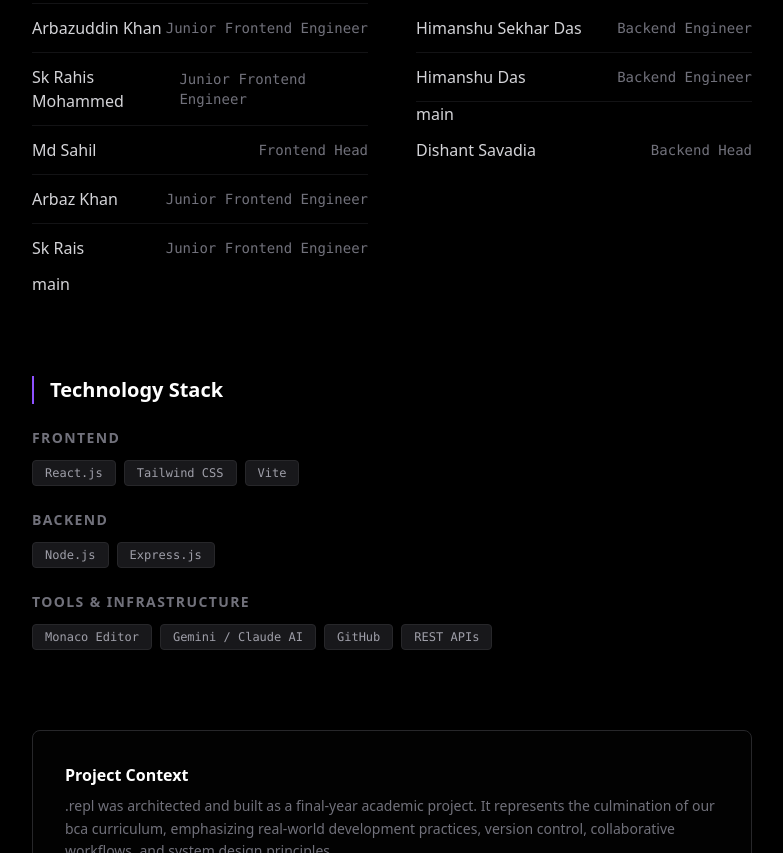
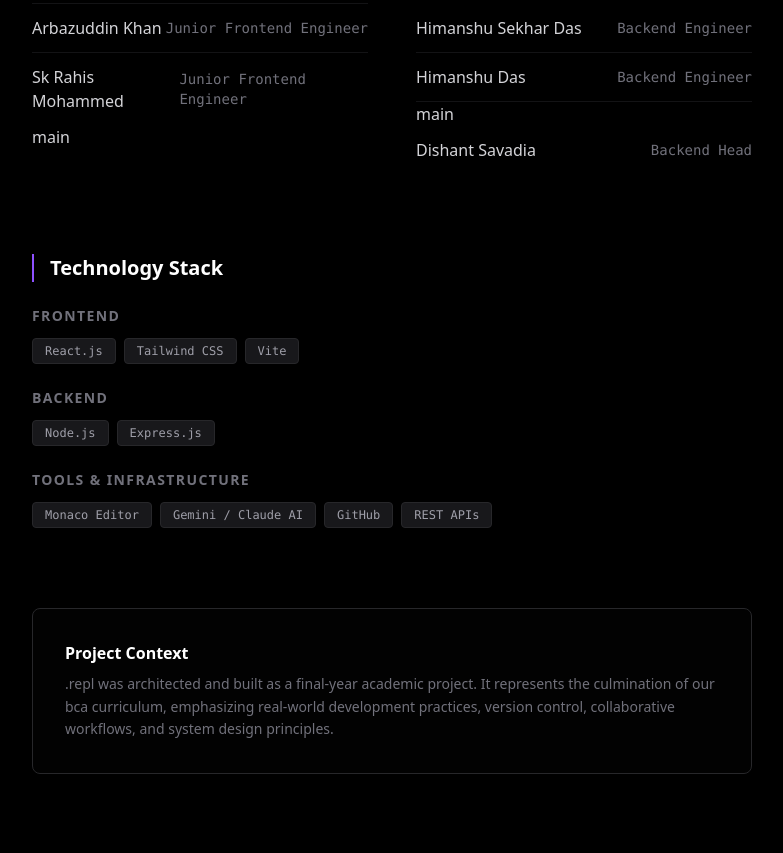
Before and after one commit to dishant11max/fyp, a React app in the folder frontend/: page /about in a window 1280 px wide. Shown: the part 1052-1905 px from the top of the page, without its empty margins (248-1031 px from the left). Built offline with nearby package versions, Linux system fonts and the light colour scheme; the HTML template or start-up script is replaced by a standard one.

Commit message:
removed duplicate team names

```diff
--- a/frontend/src/pages/About.jsx
+++ b/frontend/src/pages/About.jsx
@@ -89,10 +89,6 @@ const AboutPage = () => {
                 <TeamMember name="Mohammed Sahil" role="Frontend Head" />
                 <TeamMember name="Arbazuddin Khan" role="Junior Frontend Engineer" />
                 <TeamMember name="Sk Rahis Mohammed" role="Junior Frontend Engineer" />
-
-                <TeamMember name="Md Sahil" role="Frontend Head" />
-                <TeamMember name="Arbaz Khan" role="Junior Frontend Engineer" />
-                <TeamMember name="Sk Rais" role="Junior Frontend Engineer" />
  main
               </ul>
             </div>
```
